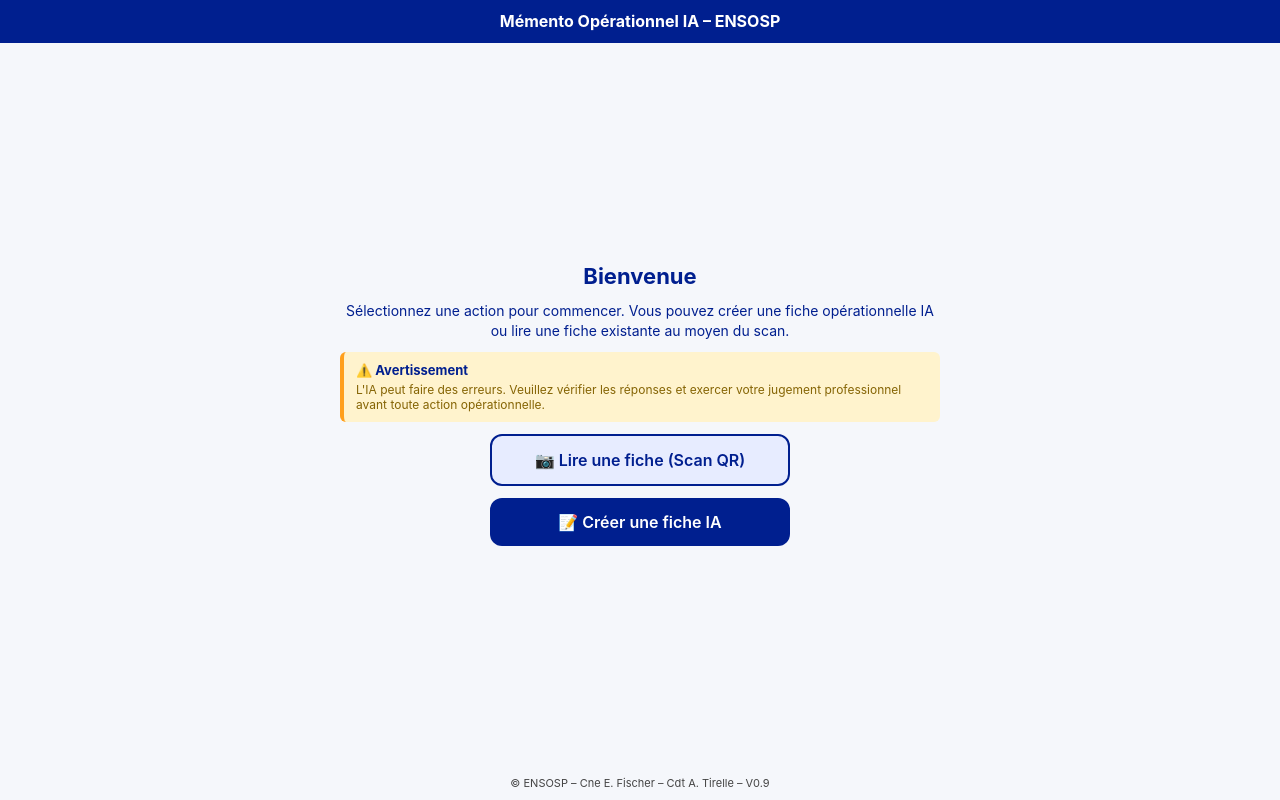
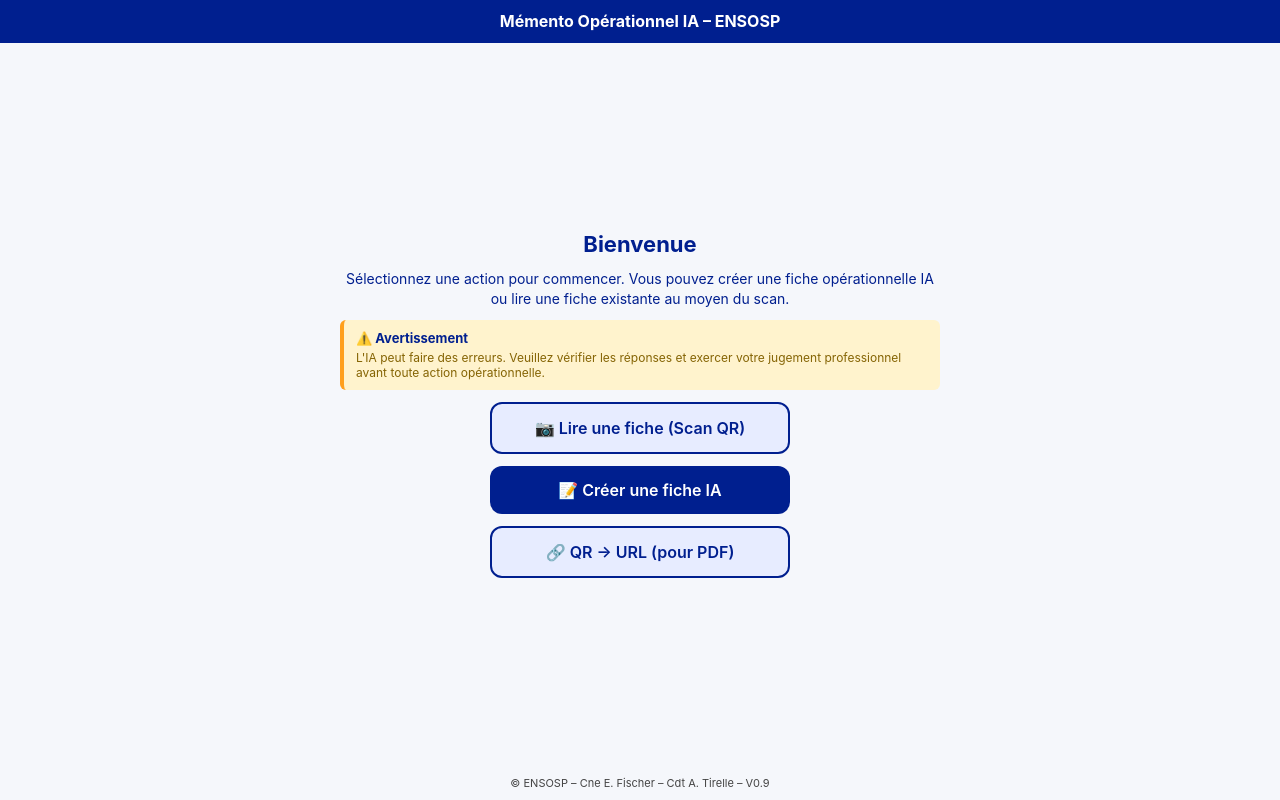
Before and after one commit to ensosp-memento-ia/Memento-v0.10, a plain HTML site: page index.html in a window 1280 px wide. Drawn offline with Linux system fonts and the light colour scheme; a web font is replaced by a local one.

Commit message:
Update index.html

```diff
--- a/index.html
+++ b/index.html
@@ -213,6 +213,8 @@
 
     <a href="create.html" class="btn btn-create">📝 Créer une fiche IA</a>
 
+    <a href="qr-to-url.html" class="btn btn-scan">🔗 QR → URL (pour PDF)</a>
+
   </main>
 
   <footer>
```
